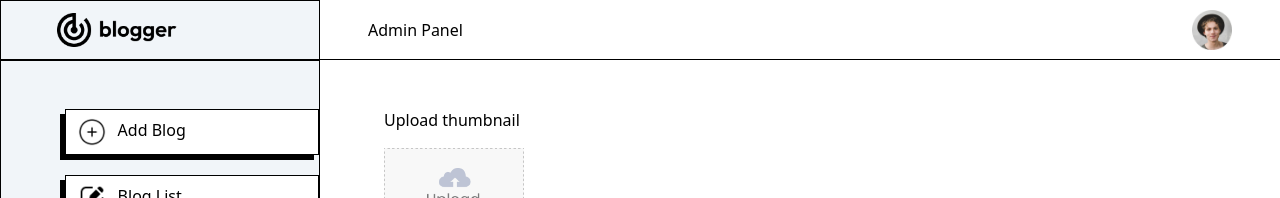
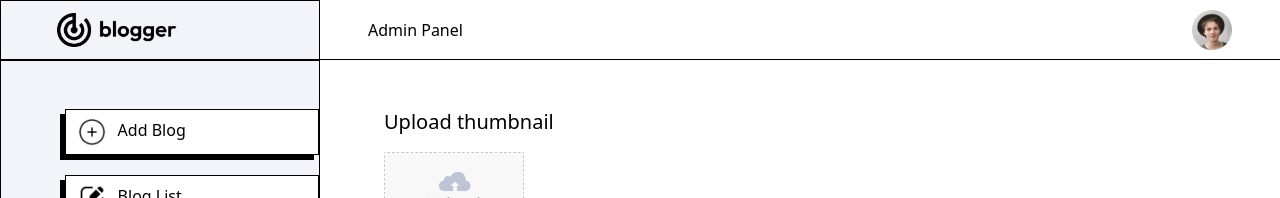
Before and after one commit to partth-code/Blog-Daily, a Next.js app: page /admin/addProduct in a window 1280 px wide. Shown: the top 198 px of the page. Built offline with nearby package versions, Linux system fonts and the light colour scheme.

Commit message:
convert jsx file into tsx file

```diff
--- a/app/admin/addProduct/page.tsx
+++ b/app/admin/addProduct/page.tsx
@@ -1,86 +1,189 @@
 'use client'
-import {assets} from '@/Assets/assets'
+
+import { assets } from '@/Assets/assets'
 import Image from 'next/image'
-import React, {useState} from 'react'
+import React, { useState, ChangeEvent, FormEvent } from 'react'
+import axios from 'axios'
+import { toast } from 'react-toastify'
 
+interface BlogData {
+    title: string;
+    description: string;
+    category: string;
+    author: string;
+    authorImg: string;
+}
 
-const page = () => {
+const Page = () => {
 
-    const [image, setImage] = useState(false);
-    const [data, setData] = useState({
-        title:"",
-        description:"",
-        category:"Startup",
-        author:"Alex Bennett",
-        authorImg:"/author_img.png"
+    // Image State
+    const [image, setImage] = useState<File | null>(null);
 
+    // Data State
+    const [data, setData] = useState<BlogData>({
+        title: "",
+        description: "",
+        category: "Startup",
+        author: "Alex Bennett",
+        authorImg: "/author_img.png"
     });
 
-    const onChangeHandler = (event) =>{
+    // Input Change Handler
+    const onChangeHandler = (
+        event: ChangeEvent<HTMLInputElement | HTMLTextAreaElement | HTMLSelectElement>
+    ) => {
+
         const name = event.target.name;
         const value = event.target.value;
-      setData(data=>({...data, [name]:value}));
-      console.log(data);
-    }
-    const onSubmitHandler = async (e) =>{
+
+        setData((prevData) => ({
+            ...prevData,
+            [name]: value
+        }));
+    };
+
+    // Submit Handler
+    const onSubmitHandler = async (e: FormEvent<HTMLFormElement>) => {
+
         e.preventDefault();
-      const formData = new FormData();
-      formData.append('title',data.title);
-      formData.append('description',data.description);
-      formData.append('category',data.category);
-      formData.append('author',data.author);
-      formData.append('authorImg',data.authorImg);
-      formData.append('image',image);
-      const response = await axios.post('/api/blog',formData);
-      if(response.data.success){
-        toast.success(response.data.msg);
-        setImage(false);
-        setData({
-          title:"",
-          description:"",
-          category:"Startup",
-          author:"Alex Bennett",
-          authorImg:"/author_img.png"
 
-        });
-      }
-      else{
-        toast.error("Error");
+        if (!image) {
+            toast.error("Please select an image");
+            return;
         }
 
+        const formData = new FormData();
 
+        formData.append('title', data.title);
+        formData.append('description', data.description);
+        formData.append('category', data.category);
+        formData.append('author', data.author);
+        formData.append('authorImg', data.authorImg);
+        formData.append('image', image);
 
+        try {
 
+            const response = await axios.post('/api/blog', formData);
 
+            if (response.data.success) {
 
+                toast.success(response.data.msg);
+
+                setImage(null);
+
+                setData({
+                    title: "",
+                    description: "",
+                    category: "Startup",
+                    author: "Alex Bennett",
+                    authorImg: "/author_img.png"
+                });
+
+            } else {
+
+                toast.error("Error");
 
             }
+
+        } catch (error) {
+
+            console.error(error);
+            toast.error("Something went wrong");
+
+        }
+    };
 
     return (
 
         <>
-      <form onSubmit={onSubmitHandler} className='pt-5 px-5 sm:pt-12 sm:pl-16'>
-        <p className ='text-x1'>Upload  thumbnail</p>
+
+            <form
+                onSubmit={onSubmitHandler}
+                className='pt-5 px-5 sm:pt-12 sm:pl-16'
+            >
+
+                <p className='text-xl'>Upload thumbnail</p>
+
                 <label htmlFor="image">
-          <Image className ='mt-4' src ={!image?assets.upload_area:URL.createObjectURL(image)} width={140} height={70}/>
+
+                    <Image
+                        className='mt-4'
+                        src={
+                            image
+                                ? URL.createObjectURL(image)
+                                : assets.upload_area
+                        }
+                        width={140}
+                        height={70}
+                        alt="Upload thumbnail"
+                    />
+
                 </label>
-        <input onChange={(e)=>setImage(e.target.files[0])} type="file" id='image' hidden required/>
+
+                <input
+                    onChange={(e: ChangeEvent<HTMLInputElement>) =>
+                        setImage(e.target.files?.[0] || null)
+                    }
+                    type="file"
+                    id="image"
+                    accept="image/*"
+                    hidden
+                    required
+                />
+
                 <p className='text-xl mt-4'>Blog title</p>
-        <input name='title' onChange={onChangeHandler} value={data.title} className='w-full sm:w-[500px] mt-4 px-4 py-3 border' type='text' placeholder='Type here' required />
+
+                <input
+                    name='title'
+                    onChange={onChangeHandler}
+                    value={data.title}
+                    className='w-full sm:w-[500px] mt-4 px-4 py-3 border'
+                    type='text'
+                    placeholder='Type here'
+                    required
+                />
+
                 <p className='text-xl mt-4'>Blog Description</p>
-        <textarea name='description' onChange={onChangeHandler} value={data.description} className='w-full sm:w-[500px] mt-4 px-4 py-3 border' type='text' placeholder='Write content here' rows={6} required />
+
+                <textarea
+                    name='description'
+                    onChange={onChangeHandler}
+                    value={data.description}
+                    className='w-full sm:w-[500px] mt-4 px-4 py-3 border'
+                    placeholder='Write content here'
+                    rows={6}
+                    required
+                />
+
                 <p className='text-xl mt-4'>Blog category</p>
-        <select name="category" onChange={onChangeHandler} value={data.category} className='w-40 mt-4 px-4 py-3 border text-gray-500'>
+
+                <select
+                    name="category"
+                    onChange={onChangeHandler}
+                    value={data.category}
+                    className='w-40 mt-4 px-4 py-3 border text-gray-500'
+                >
+
                     <option value="Startup">Startup</option>
                     <option value="Technology">Technology</option>
                     <option value="Lifestyle">Lifestyle</option>
+
                 </select>
+
                 <br />
-        <button type='submit' className='mt-8 w-40 h-12 bg-black text-white'>ADD</button>
+
+                <button
+                    type='submit'
+                    className='mt-8 w-40 h-12 bg-black text-white'
+                >
+                    ADD
+                </button>
 
             </form>
+
         </>
-  )
-}
 
-export default page
+    );
+};
+
+export default Page;
```
Lines whose indentation alone changed are shown as unchanged.
